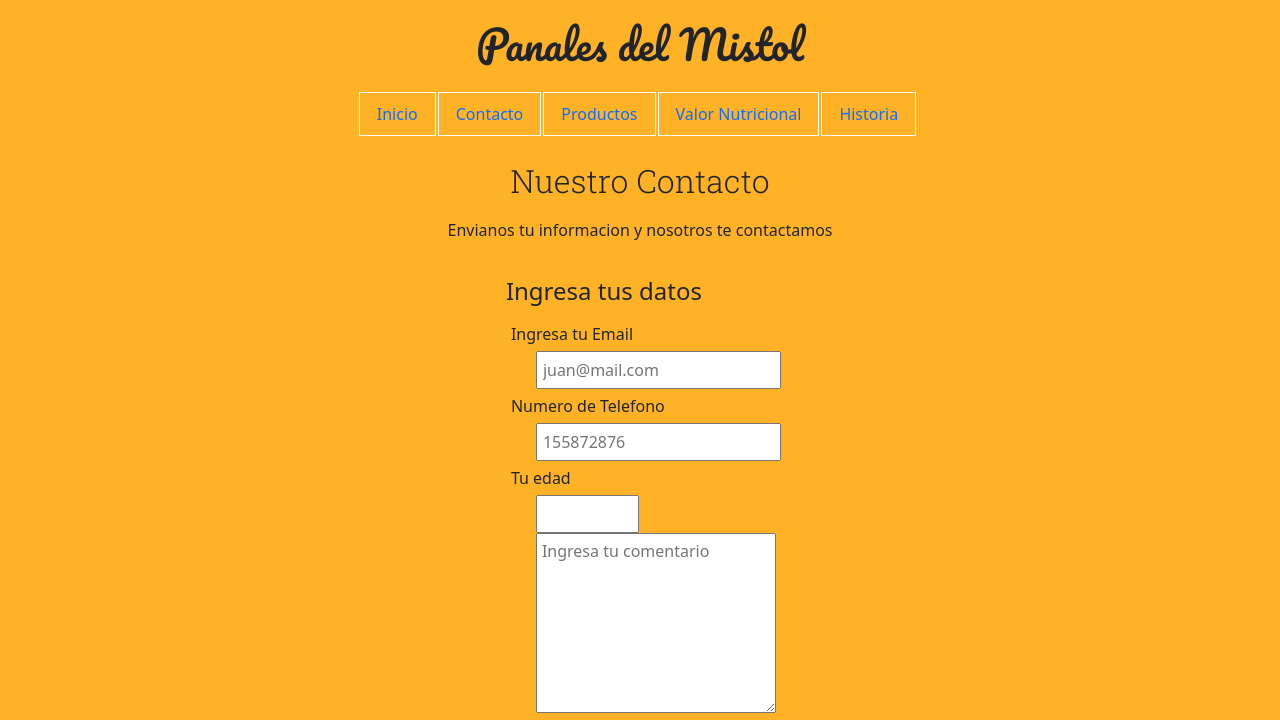
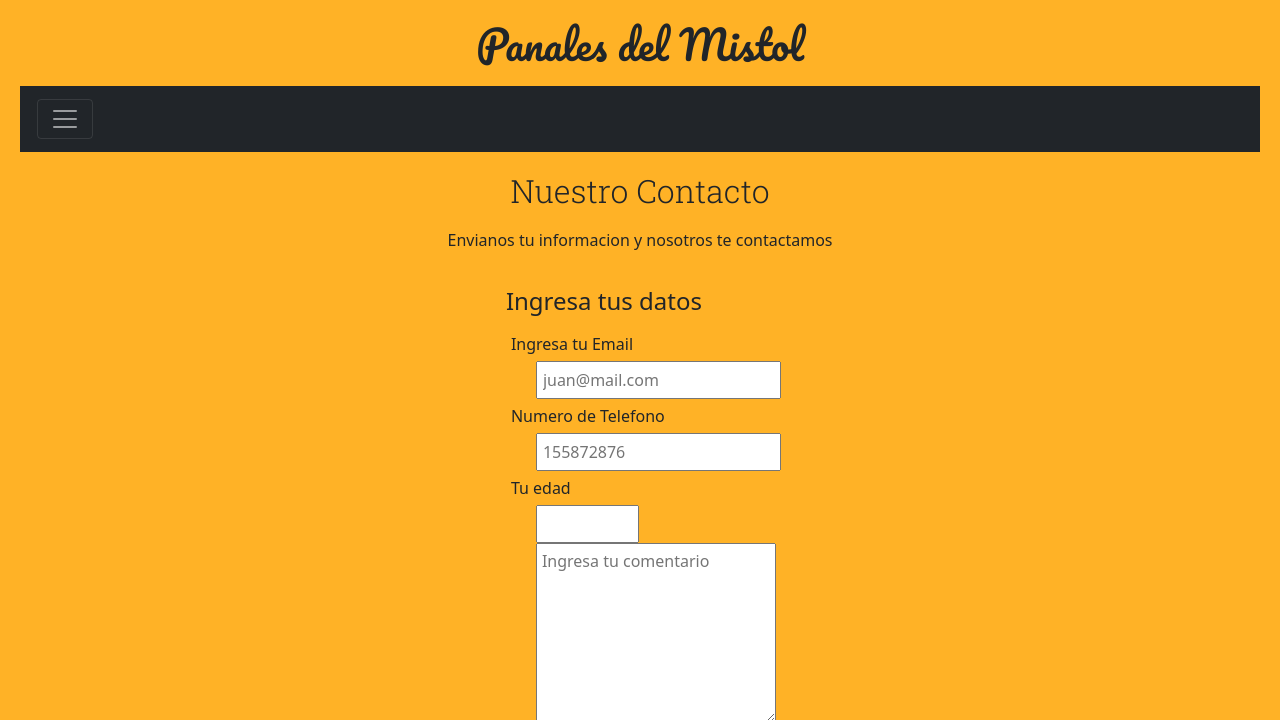
Before and after one commit to Gregorioibanez/agregando-sass-seo, a website: page pages/contacto.html in a window 1280 px wide. Shown: the top 720 px of the page. Drawn offline with nearby package versions, Linux system fonts and the light colour scheme.

Commit message:
sass y seo terminado

```diff
--- a/pages/contacto.html
+++ b/pages/contacto.html
@@ -22,24 +22,37 @@
         <h1>
             Panales del Mistol
         </h1>
-        <main>
+        <main class="mainNav">
+            <div class="collapse" id="navbarToggleExternalContent">
+                <div class="bg-dark p-4">
                     <ul class="nav justify-content-center">
                         <li class="nav-item">
-                    <a class="nav-link active" aria-current="page" href="../index.html">Inicio</a>
+                            <a class="nav-link active text-light" aria-current="page" href="../index.html">Inicio</a>
                         </li>
                         <li class="nav-item">
-                    <a class="nav-link" href="../pages/contacto.html">Contacto</a>
+                            <a class="nav-link text-light" href="../pages/contacto.html">Contacto</a>
                         </li>
                         <li class="nav-item">
-                    <a class="nav-link" href="../pages/productos.html">Productos</a>
+                            <a class="nav-link text-light" href="../pages/productos.html">Productos</a>
                         </li>
                         <li class="nav-item">
-                    <a class="nav-link" href="../pages/valorNutricional.html">Valor Nutricional</a>
+                            <a class="nav-link text-light" href="../pages/valorNutricional.html">Valor Nutricional</a>
                         </li>
                         <li class="nav-item">
-                    <a class="nav-link" href="../pages/historia.html">Historia</a>
+                            <a class="nav-link text-light" href="../pages/historia.html">Historia</a>
                         </li>
                     </ul>
+                </div>
+            </div>
+            <nav class="navbar navbar-dark bg-dark">
+                <div class="container-fluid">
+                    <button class="navbar-toggler" type="button" data-bs-toggle="collapse"
+                        data-bs-target="#navbarToggleExternalContent" aria-controls="navbarToggleExternalContent"
+                        aria-expanded="false" aria-label="Toggle navigation">
+                        <span class="navbar-toggler-icon"></span>
+                    </button>
+                </div>
+            </nav>
         </main>
     </header>
 
```
Also changed, not shown: index.html (+2 -2 lines), pages/historia.html (+19 -6 lines), pages/valorNutricional.html (+19 -6 lines). Lines whose indentation alone changed are shown as unchanged.
